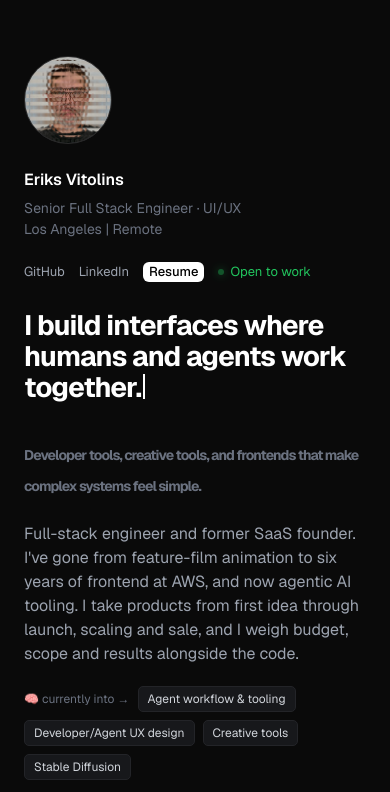
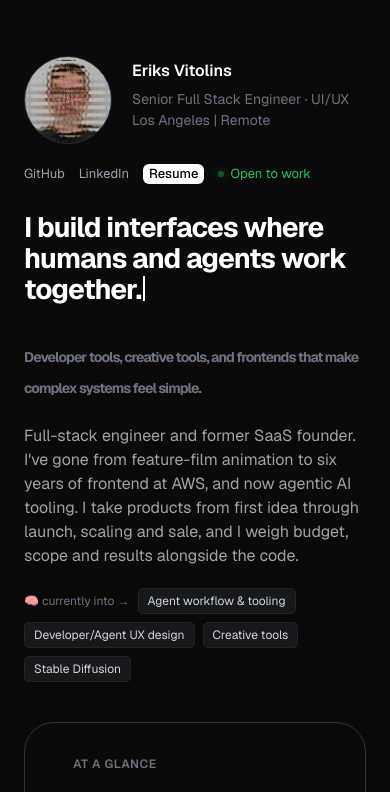
Before and after one commit to evitolins/evitolins, a plain HTML site: page index.html in a window 390 px wide. Shown: the top 792 px of the page. Drawn offline with nearby package versions, Linux system fonts and the light colour scheme.

Commit message:
Place name beside avatar and move hero links to the right

```diff
--- a/index.html
+++ b/index.html
@@ -44,13 +44,13 @@
             <p>Senior Full Stack Engineer · UI/UX</p>
             <p>Los Angeles | Remote</p>
           </div>
+        </div>
         <div class="links" id="links">
           <a href="https://github.com/evitolins" target="_blank" rel="noopener">GitHub</a>
           <a href="https://linkedin.com/in/eriks-vitolins" target="_blank" rel="noopener">LinkedIn</a>
           <a class="btn-small" href="https://eriksssss.com/imgs/Eriks-Vitolins-resume-2026-09-17.pdf" target="_blank"
             rel="noopener">Resume</a>
           <span class="avail">Open to work</span>
-          </div>
         </div>
       </div>
 
@@ -112,7 +112,7 @@
       <h2>Timeline</h2>
       <div class="timeline">
         <div class="t"><span class="yr">2026</span>
-          <div class="head">Free-range Fullstack Engineer <a class="badge" href="#projects">recent work</a></div>
+          <div class="head">Free-range Fullstack Engineer <a class="badge" href="#projects">personal work</a></div>
           <p>Currently exploring new freelance, employment and/or entrepreneurial opportunities -- all while continuing
             to modernize and streamline my own personal development workflows amongst the ever-changing world of
             agentic-assisted
--- a/styles.css
+++ b/styles.css
@@ -137,9 +137,8 @@ nav .wrap {
 
 .hero-top {
   display: flex;
-  justify-content: space-between;
   align-items: center;
-  gap: 24px;
+  gap: 20px;
   margin-bottom: 28px
 }
 
@@ -158,10 +157,6 @@ nav .wrap {
   object-fit: cover
 }
 
-.id {
-  text-align: right
-}
-
 .id .name {
   font-weight: 600;
   color: var(--white)
@@ -173,16 +168,16 @@ nav .wrap {
   margin: 6px 0 10px
 }
 
-.id .links {
+.hero-top .links {
   display: flex;
+  align-items: center;
   gap: 14px;
-  justify-content: flex-end;
+  margin-left: auto;
   font-size: 13px;
-  color: var(--muted);
-  margin-top: 22px;
+  color: var(--muted)
 }
 
-.id .links a:hover {
+.hero-top .links a:hover {
   color: var(--white)
 }
 
@@ -590,17 +585,14 @@ footer .fl {
     font-size: 28px
   }
 
+  /* avatar and name stay side by side; the links drop to their own row */
   .hero-top {
-    flex-direction: column;
-    align-items: flex-start
+    flex-wrap: wrap
   }
 
-  .id {
-    text-align: left
-  }
-
-  .id .links {
-    justify-content: flex-start
+  .hero-top .links {
+    flex-basis: 100%;
+    margin-left: 0
   }
 
   .stats {
```
Lines whose indentation alone changed are shown as unchanged.
